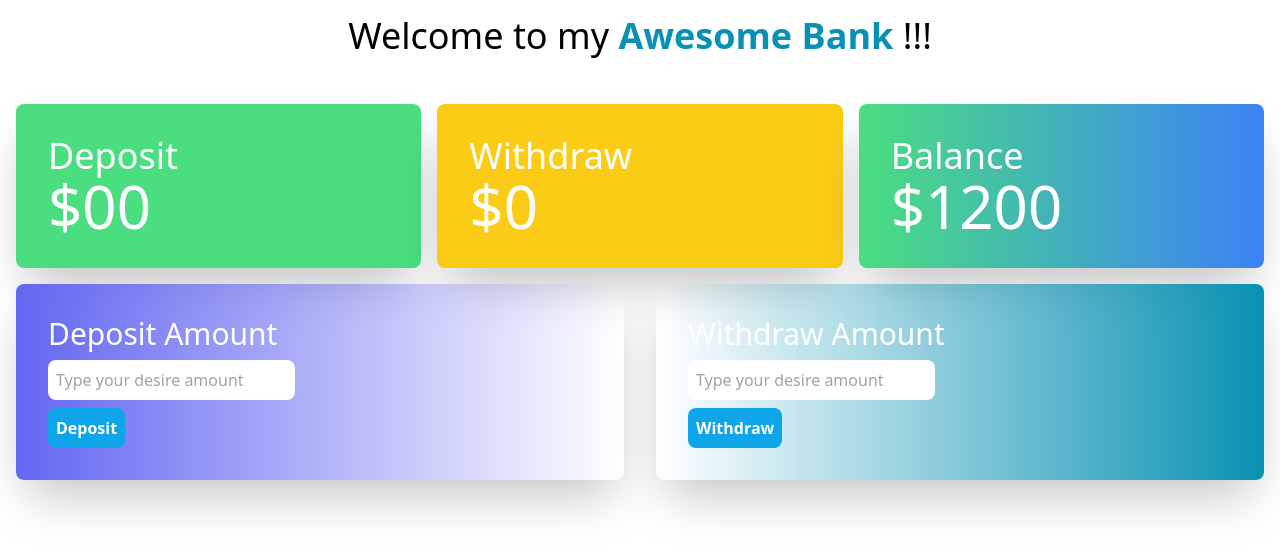
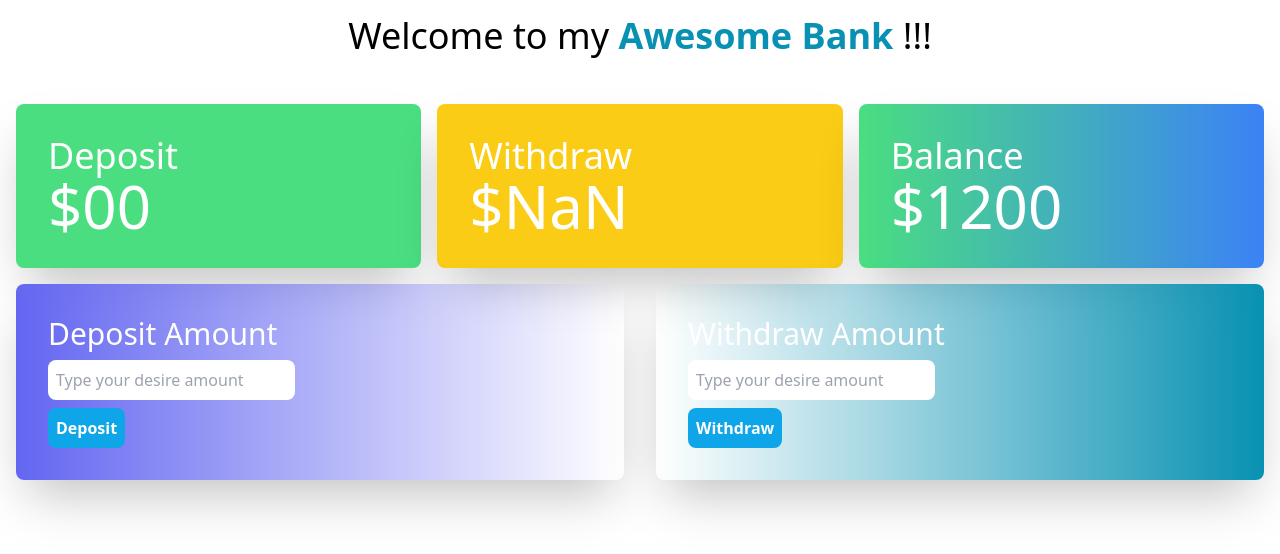
Before and after one commit to mdshakil04/Bank-Calculation, a plain HTML site: page main.html in a window 1280 px wide. Both pictures are taken after a click on the button "Withdraw". Drawn offline with nearby package versions, Linux system fonts and the light colour scheme.

Commit message:
Withdrawl calculation added

```diff
--- a/js/functionality.js
+++ b/js/functionality.js
@@ -14,8 +14,29 @@ document.getElementById("btn-deposit").addEventListener("click", function(){
     const totalBalanceElement = document.getElementById('total-balance');
     const totalBalanceString = totalBalanceElement.innerText;
     const totalBalance = parseFloat(totalBalanceString);
+
     const newBalance = totalBalance + depositAmount;
     totalBalanceElement.innerText = newBalance;
 
     depositField.value = '';
+
 })
+ // -----------------Withdrawal functionality ----------------
+ document.getElementById('btn-withdraw').addEventListener('click', function(){
+    // console.log('Withdraw button clicked')
+    const widthdrawField = document.getElementById('withdraw-field');
+    // console.log(widthdrawField)
+    const withdrawFieldValueString = widthdrawField.value;
+    // console.log(withdrawFieldValueString)
+    const withdrawFieldValue = parseFloat(withdrawFieldValueString);
+    const withdrawElement = document.getElementById('withdraw-total');
+    // console.log(withdrawElement)
+    const withdrawElementString = withdrawElement.innerText;
+    // console.log(withdrawElementString)
+    const withdrawAmount = parseFloat(withdrawElementString);
+    const totalWithdraw = withdrawFieldValue + withdrawAmount;
+    console.log(totalWithdraw)
+    withdrawElement.innerText = totalWithdraw;
+    // -------------total Calculations---------------------
+    widthdrawField.value = '';
+ })
--- a/main.html
+++ b/main.html
@@ -16,7 +16,7 @@
             </div>
             <div class=" bg-yellow-400 p-8 rounded-lg text-white shadow-2xl">
                 <h1 class=" text-4xl">Withdraw</h1>
-                <h2 class=" text-6xl">$0</h2>
+                <h2 class=" text-6xl">$<span id="withdraw-total">00</span></h2>
             </div>
             <div class="bg-gradient-to-r from-green-400 to-blue-500 hover:from-pink-500 hover:to-yellow-500 p-8 rounded-lg text-white shadow-2xl">
                 <h1 class=" text-4xl">Balance</h1>
@@ -32,7 +32,7 @@
             <div class="bg-gradient-to-l from-cyan-600 p-8 rounded-lg shadow-2xl">
                 <h2 class=" text-white text-3xl mb-2">Withdraw Amount</h2>
                 <input id="withdraw-field" class=" text-black p-2 rounded-lg" placeholder="Type your desire amount" type="text"><br>
-                <button class=" font-bold bg-sky-500 hover:bg-sky-700 text-white p-2 mt-2 rounded-lg " type="submit">Withdraw</button>
+                <button id="btn-withdraw" class=" font-bold bg-sky-500 hover:bg-sky-700 text-white p-2 mt-2 rounded-lg " type="submit">Withdraw</button>
             </div>
         </div>
     </main>
```
